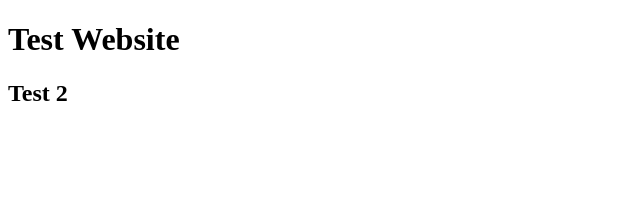
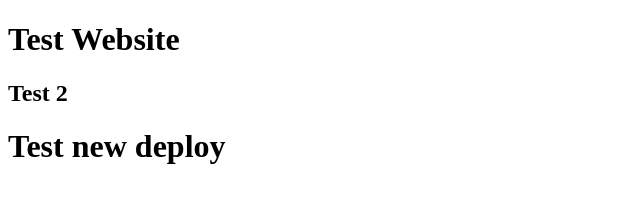
Before and after one commit to Somusundara/test, a plain HTML site: page index.html in a window 1280 px wide. Shown: the whole page, without its empty margins (0-640 px from the left). Drawn offline with Linux system fonts and the light colour scheme.

Commit message:
new deploytest code

```diff
--- a/index.html
+++ b/index.html
@@ -8,5 +8,6 @@
 <body>
     <h1>Test Website</h1>
     <h2>Test 2</h2>
+    <h1>Test new deploy</h1>
 </body>
 </html>
```
